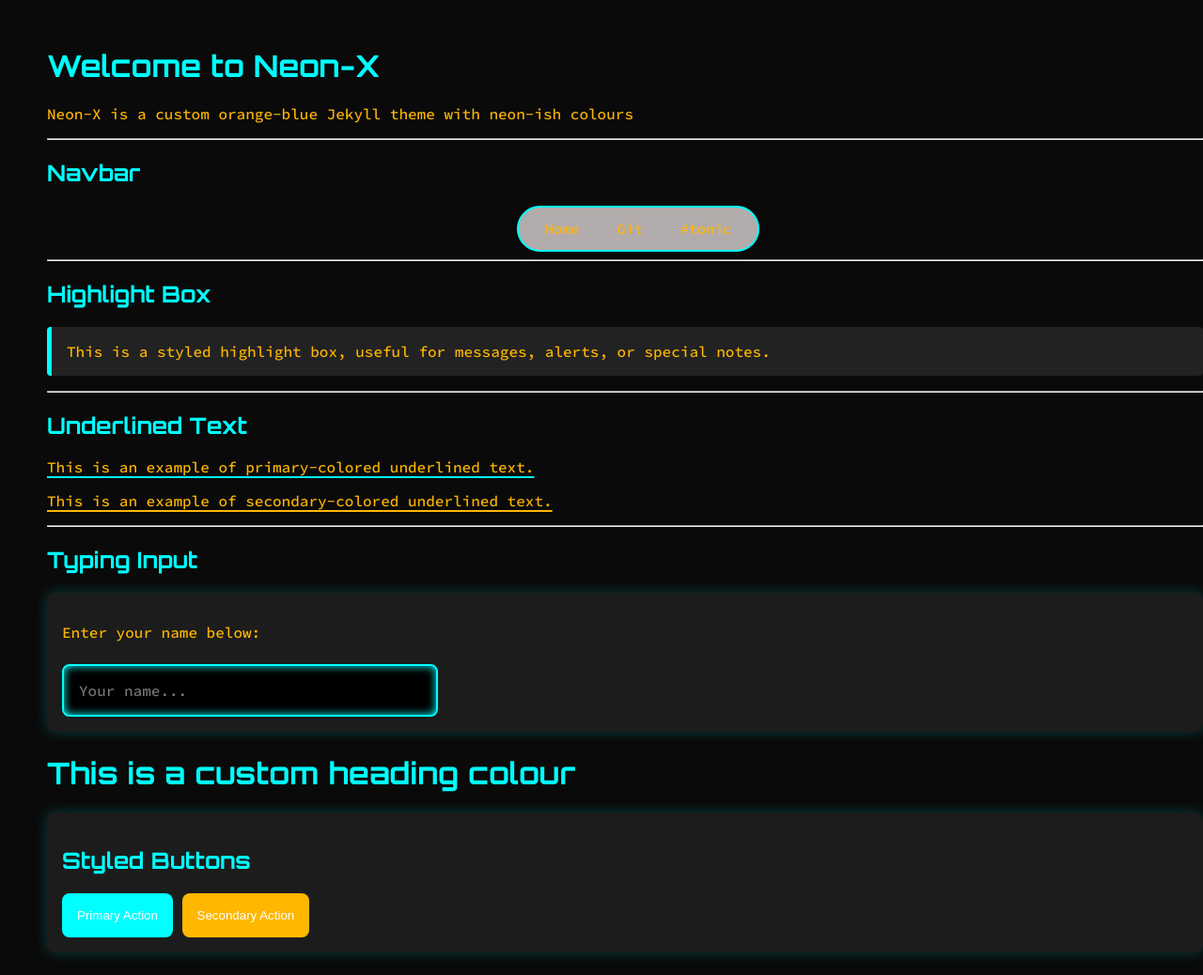
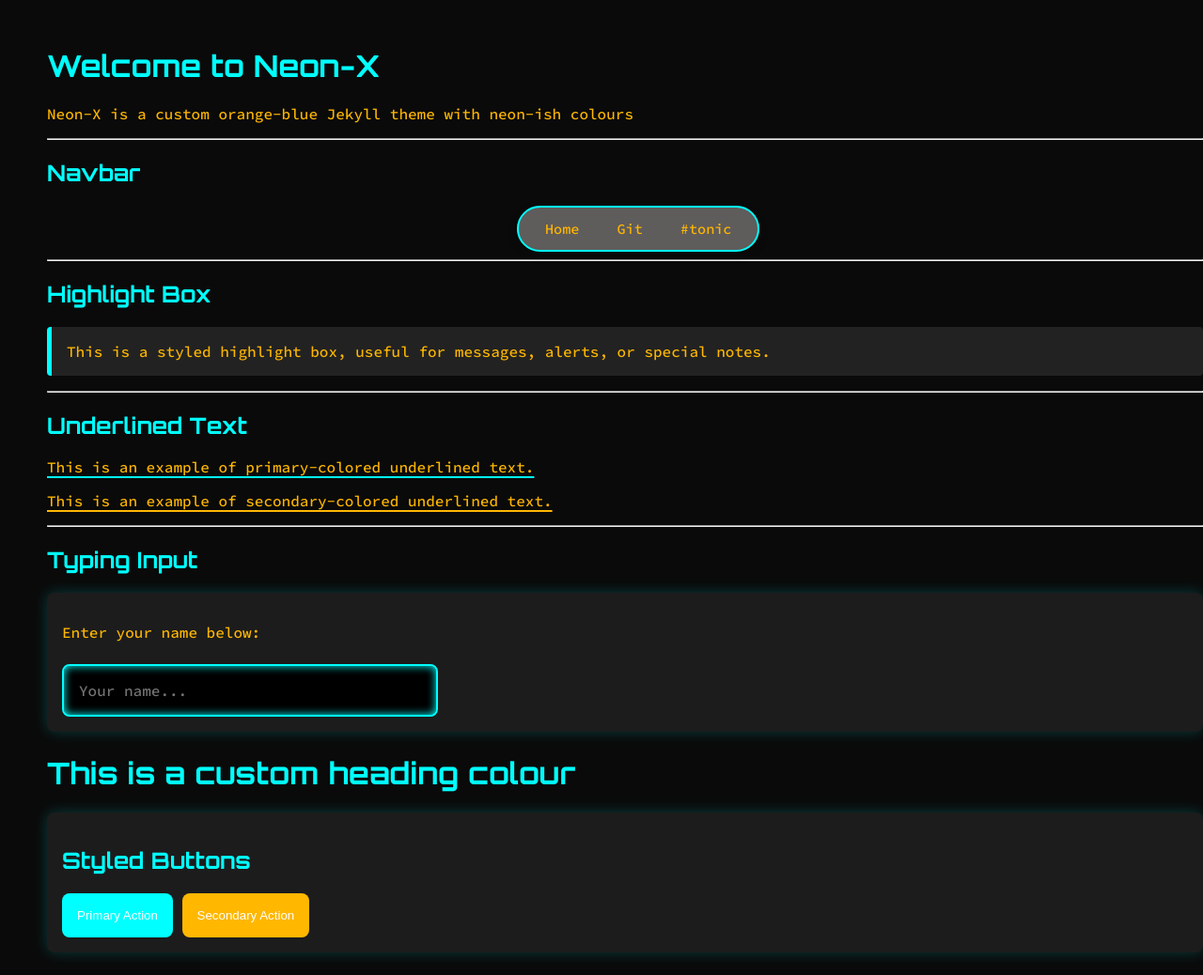
Before and after one commit to v659/jekyll_theme-new-v659, a Jekyll site: the page built from index.md, in a window 1280 px wide. Shown: the whole page at 94% size. Built offline with Jekyll 4.4.1, drawn with Linux system fonts in a browser that asks for light colours.

Commit message:
change darkness

```diff
--- a/_sass/navbar.scss
+++ b/_sass/navbar.scss
@@ -2,7 +2,7 @@
 .floating-navbar {
   position: relative;
   display: inline-flex;
-  background-color: #b3acac;
+  background-color: #5f5c5c;
   border: 2px solid $primary-color;
   border-radius: 50px;
   padding: 0.5rem 1rem;
```
